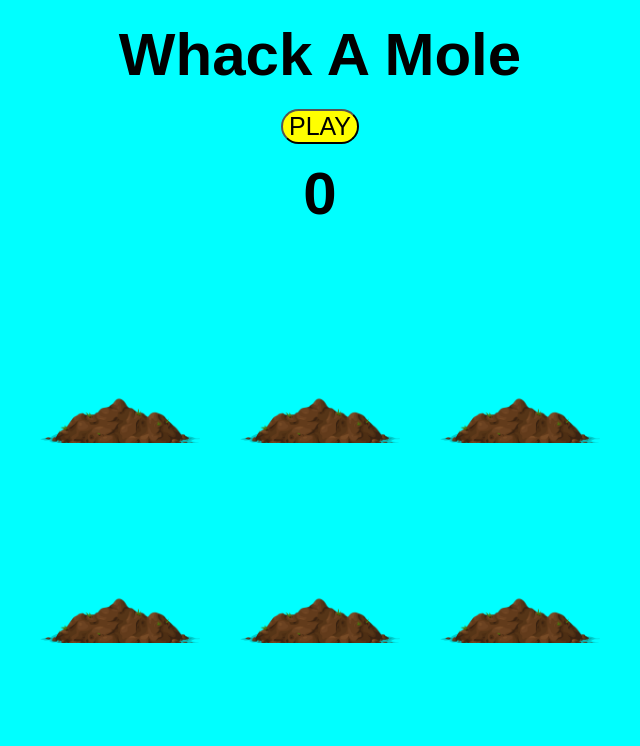
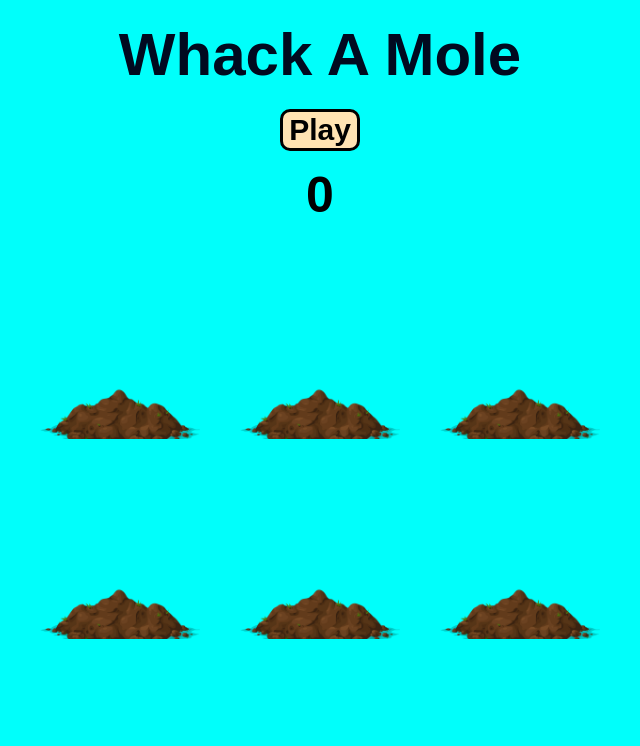
Before and after one commit to Alex-Young-Reynaldo/Whack-A-Mole, a plain HTML site: page index.html in a window 1280 px wide. Shown: the whole page, without its empty margins (320-960 px from the left). Drawn offline with Linux system fonts and the light colour scheme.

Commit message:
first commit

```diff
--- a/css/style.css
+++ b/css/style.css
@@ -1,5 +1,5 @@
 body {
-    background-color: aqua;
+    background-color: #00fffb;
 }
 
 h1 {
@@ -7,10 +7,11 @@ h1 {
     text-align: center;
     font-family: Arial, Helvetica, sans-serif;
     margin: 20px;
+    color: rgb(0, 10, 31);
 }
 
 h2 {
-    font-size: 60px;
+    font-size: 50px;
     text-align: center;
     font-family: Arial, Helvetica, sans-serif;
     margin: 15px;
@@ -19,9 +20,10 @@ h2 {
 button {
     display: block;
     margin: auto;
-    font-size: 25px;
-    border-radius: 30px;
-    background-color: yellow;
+    font-size: 30px;
+    border-radius: 10px;
+    background-color: #ffe3b3;
+    border: 3px solid;
 }
 
 .container {
@@ -50,7 +52,7 @@ button {
     background: url(../img/Dirt.png) bottom center no-repeat;
     background-size: 80%;
     position: absolute;
-    bottom: -25px;
+    bottom: -20px;
 }
 
 .mole {
--- a/index.html
+++ b/index.html
@@ -11,7 +11,7 @@
 <body>
     <h1>Whack A Mole</h1>
 
-    <button type="button" class="PLAY!" onclick="play()">PLAY</button>
+    <button type="button" class="PLAY!" onclick="play()"><b>Play</b></button>
 
     <h2 class="score-board">0</h2>
 
```
